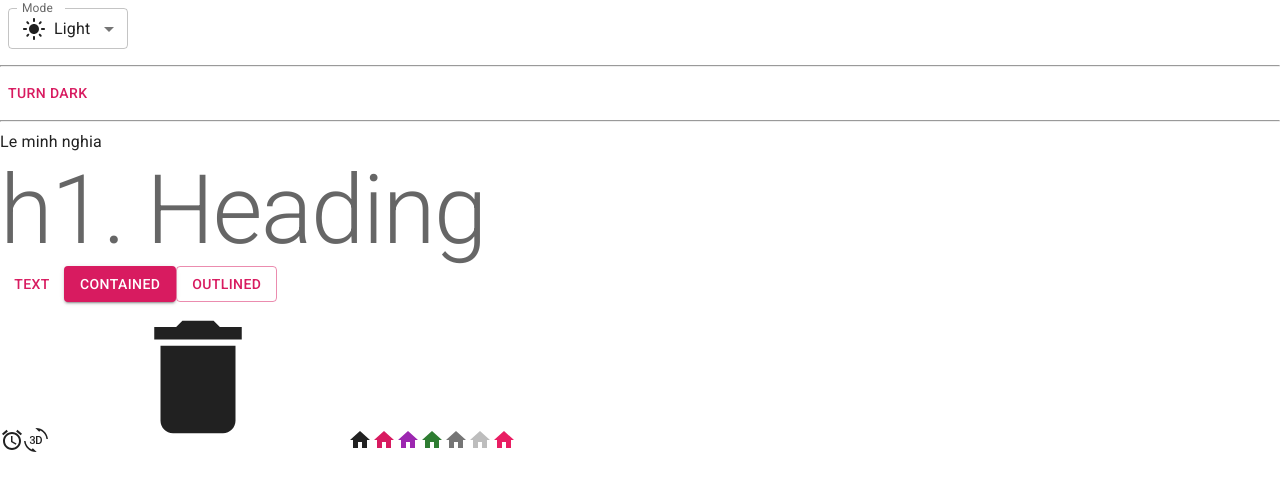
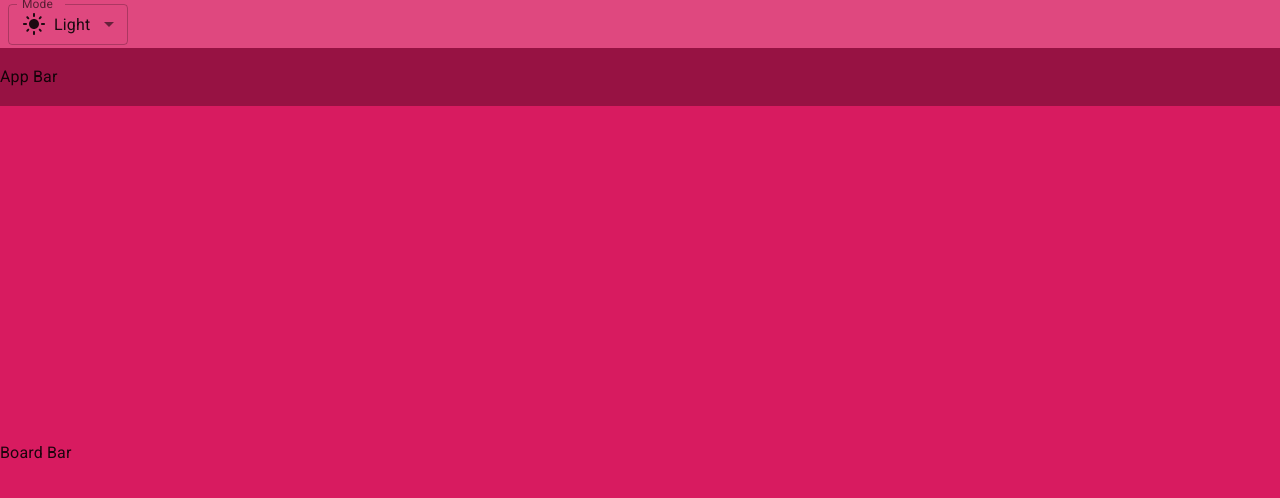
Before and after one commit to minhnghia2k3/trello_web, a React (Vite) app: page / in a window 1280 px wide. Shown: the top 498 px of the page. Built offline with nearby package versions, Linux system fonts and the light colour scheme.

Commit message:
Create layout for trello app

```diff
--- a/index.html
+++ b/index.html
@@ -5,7 +5,7 @@
   <meta charset="UTF-8" />
   <link rel="icon" type="image/svg+xml" href="/vite.svg" />
   <meta name="viewport" content="width=device-width, initial-scale=1.0" />
-  <title>Vite + React</title>
+  <title>Trello App</title>
   <link rel="stylesheet" href="https://fonts.googleapis.com/css?family=Roboto:300,400,500,700&display=swap" />
 </head>
 
--- a/src/App.jsx
+++ b/src/App.jsx
@@ -1,12 +1,4 @@
-// import * as React from 'react'
-import Button from '@mui/material/Button'
-import { AccessAlarm, ThreeDRotation } from '@mui/icons-material'
-import DeleteIcon from '@mui/icons-material/Delete'
-import HomeIcon from '@mui/icons-material/Home'
-import { pink } from '@mui/material/colors'
-import Typography from '@mui/material/Typography'
 import { useColorScheme } from '@mui/material/styles'
-import useMediaQuery from '@mui/material/useMediaQuery'
 
 import InputLabel from '@mui/material/InputLabel'
 import MenuItem from '@mui/material/MenuItem'
@@ -18,6 +10,7 @@ import Box from '@mui/material/Box'
 import LightModeIcon from '@mui/icons-material/LightMode'
 import DarkModeIcon from '@mui/icons-material/DarkMode'
 import SettingsBrightnessIcon from '@mui/icons-material/SettingsBrightness'
+import Container from '@mui/material/Container'
 
 function ModeSelect() {
   const { mode, setMode } = useColorScheme()
@@ -57,51 +50,44 @@ function ModeSelect() {
   )
 }
 
-function ModeToggle() {
-  const { mode, setMode } = useColorScheme()
-  return (
-    <Button
-      onClick={() => { setMode(mode === 'light' ? 'dark' : 'light') }}
-    >
-      {mode === 'light' ? 'Turn dark' : 'Turn light'}
-    </Button>
-  )
-}
+
 
 function App() {
-  // const prefersDarkMode = useMediaQuery('(prefers-color-scheme: dark)') // get system theme => if dark => return true
-  // const prefersLightMode = useMediaQuery('(prefers-color-scheme: light)')
 
 
   return (
-    <>
-      <ModeSelect />
-      <hr />
-      <ModeToggle />
+    <Container maxWidth='false' disableGutters='true' sx={{ height: '100vh' }}>
+      <Box sx={{
+        width: '100%',
+        height: (theme) => theme.trello.appBarHeight,
+        backgroundColor: 'primary.light',
+        display: 'flex',
+        alignItems: 'center'
+      }}>
+        <ModeSelect />
+      </Box>
 
-      <hr />
-      <div>Le minh nghia</div>
+      <Box sx={{
+        width: '100%',
+        height: (theme) => theme.trello.boardBarHeight,
+        backgroundColor: 'primary.dark',
+        display: 'flex',
+        alignItems: 'center'
+      }}
+      >
+        App Bar
+      </Box>
+      <Box sx={{
+        display: 'flex',
+        alignItems: 'center',
+        backgroundColor: 'primary.main',
+        height: (theme) => `calc(100vh - ${theme.trello.appBarHeight} - ${theme.trello.boardBarHeight})`
+      }}
+      >
+        Board Bar
+      </Box>
 
-      <Typography variant="h1" color="text.secondary">
-        h1. Heading
-      </Typography>
-
-      <Button variant="text">Text</Button>
-      <Button variant="contained">Contained</Button>
-      <Button variant="outlined">Outlined</Button>
-      <br />
-      <AccessAlarm />
-      <ThreeDRotation />
-      <svg data-testid="DeleteIcon"><DeleteIcon /></svg>
-      <HomeIcon />
-      <HomeIcon color="primary" />
-      <HomeIcon color="secondary" />
-      <HomeIcon color="success" />
-      <HomeIcon color="action" />
-      <HomeIcon color="disabled" />
-      <HomeIcon sx={{ color: pink[500] }} />
-
-    </>
+    </Container>
   )
 }
 
--- a/src/theme.js
+++ b/src/theme.js
@@ -4,6 +4,10 @@ import { pink } from '@mui/material/colors'
 
 // Create a theme instance.
 const theme = extendTheme({
+    trello: {
+        appBarHeight: '48px',
+        boardBarHeight: '58px'
+    },
     colorSchemes: {
         light: {
             palette: {
```
